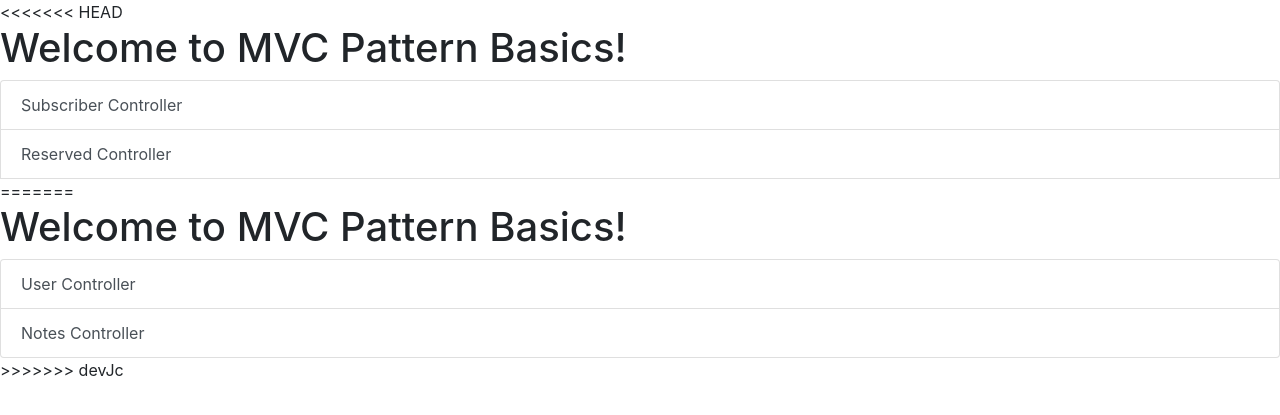
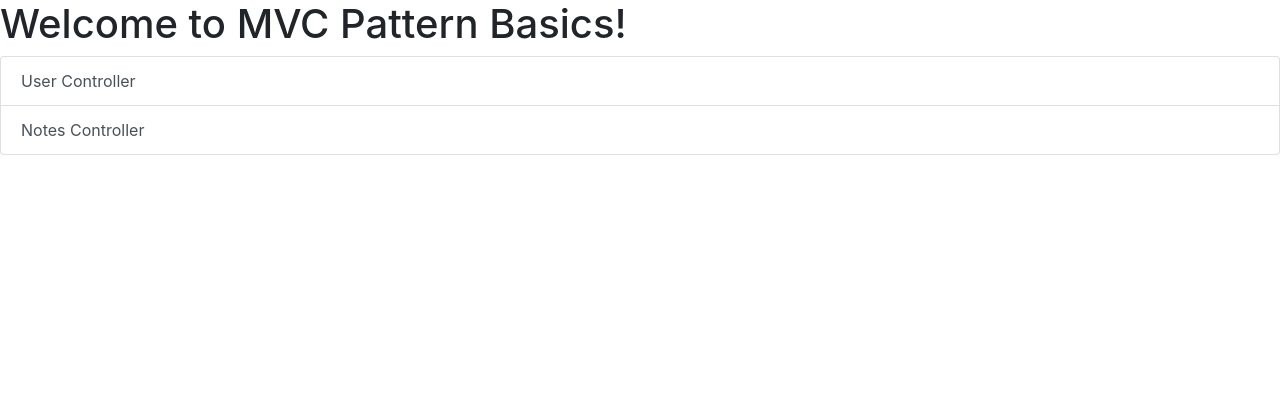
Before and after one commit to MimikaAckerman/FinalprojectPHP, a PHP site: page /views/main/main.php in a window 1280 px wide. Shown: the top 415 px of the page. Run offline with PHP 8.4, Linux system fonts and the light colour scheme.

Commit message:
Modified main

```diff
--- a/views/main/main.php
+++ b/views/main/main.php
@@ -7,19 +7,11 @@
     <title>Document</title>
     <link rel="stylesheet" href="https://stackpath.bootstrapcdn.com/bootstrap/4.5.0/css/bootstrap.min.css">
 </head>
-<<<<<<< HEAD
-<body>
-    <h1>Welcome to MVC Pattern Basics!</h1>
-    <div class="list-group">
-        <a class="list-group-item list-group-item-action" href="?controller=Subscriber&action=getAllSubscribers">Subscriber Controller</a>
-        <a class="list-group-item list-group-item-action" href="?controller=Reserved&action=getAllReserveds">Reserved Controller</a>
-=======
 
 <body>
     <h1>Welcome to MVC Pattern Basics!</h1>
     <div class="list-group">
         <a class="list-group-item list-group-item-action" href="?controller=User&action=getAllUsers">User Controller</a>
         <a class="list-group-item list-group-item-action" href="?controller=Note&action=getAllNotes">Notes Controller</a>
->>>>>>> devJc
 </body>
 </html>
```
